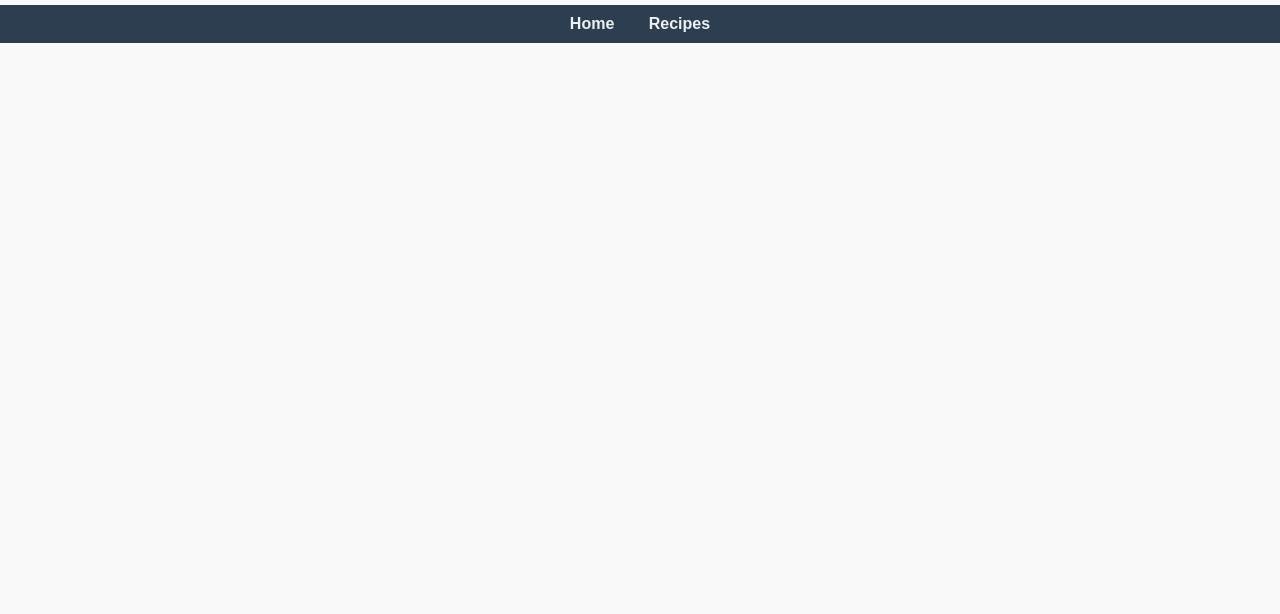
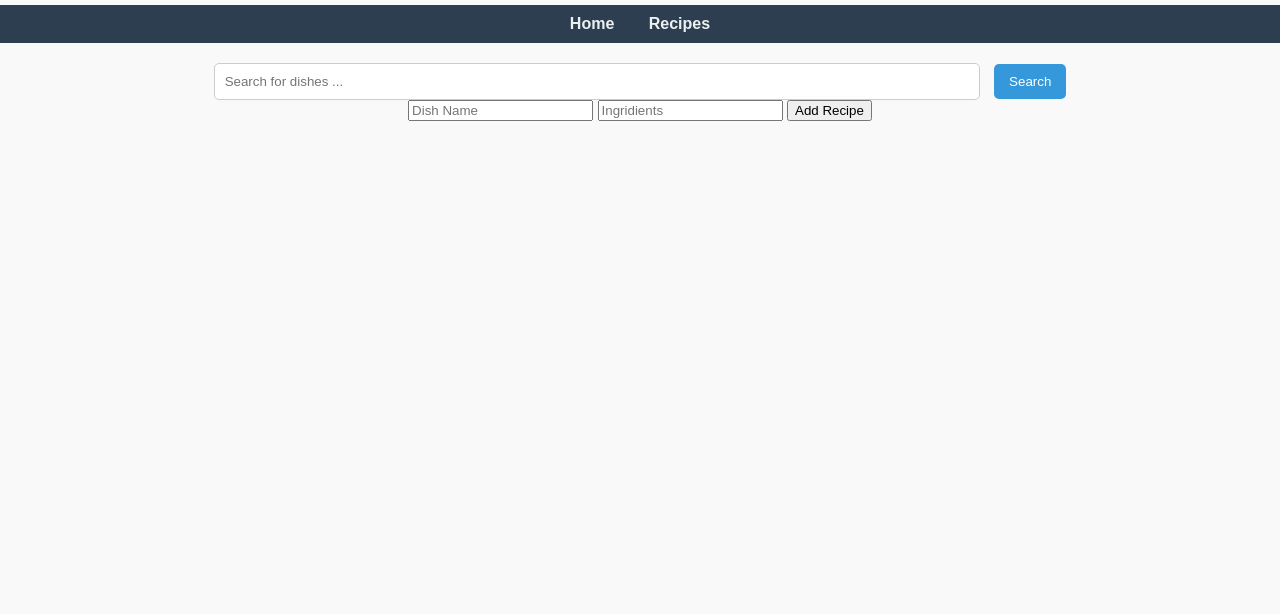
Before and after one commit to Azizjon-Atamuradov/SBA-316, a plain HTML site: page index.html in a window 1280 px wide. Shown: the part 186-800 px from the top of the page. Drawn offline with Linux system fonts and the light colour scheme.

Commit message:
search bar

```diff
--- a/index.html
+++ b/index.html
@@ -21,6 +21,21 @@
     <a href="#" id="recipes-link">Recipes</a>
   </nav>
 
+ <!-- home------------------------------------------ -->
+
+ <div id="home">
+  <input type="text" id="search-bar" placeholder="Search for dishes ..."/>
+  <button id="search-button">Search</button>
+  <div id="search-results"></div>
+  <!--  new recipes  -->
+  <form id="recipe-form">
+    <input type="text" id="recipe-name" placeholder="Dish Name" required />
+    <input type="text" id="recipe-ingridients" placeholder="Ingridients" required />
+    <button type="submit">Add Recipe</button>
+  </form>
+
+ </div>
+ <!-- home--------------------------------------------------- -->
 
 
 
--- a/style.css
+++ b/style.css
@@ -34,3 +34,31 @@ nav a:hover {
 }
 
 /* nav--------------------------------------------------------- */
+
+/* home -------------------------- */
+
+#home {
+    padding: 20px;
+    text-align: center;
+}
+
+#search-bar {
+    width: 60%;
+    padding: 10px;
+    border: 1px solid #ccc;
+    border-radius: 5px;
+}
+
+#search-button {
+    padding: 10px 15px;
+    margin-left: 10px;
+    border: none;
+    border-radius: 5px;
+    background-color: #3498db;
+    color: white;
+    cursor: pointer;
+}
+
+#search-button:hover {
+    background-color: #2980b9;
+}
```
